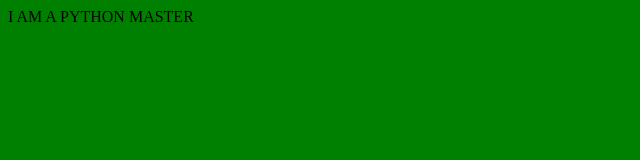
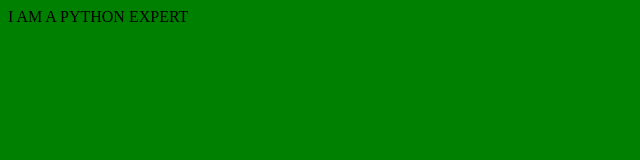
Before and after one commit to diluviswanath/background-generator, a plain HTML site: page index.html in a window 1280 px wide. Shown: the full height of the page, 0-640 px from the left. Drawn offline with Linux system fonts and the light colour scheme.

Commit message:
Adding changes in Body

```diff
--- a/index.html
+++ b/index.html
@@ -6,7 +6,7 @@
 
 </head>
 <body>
- I AM A PYTHON MASTER
+ I AM A PYTHON EXPERT
  <script src="script.js"></script>
 </body>
 </html>
```
